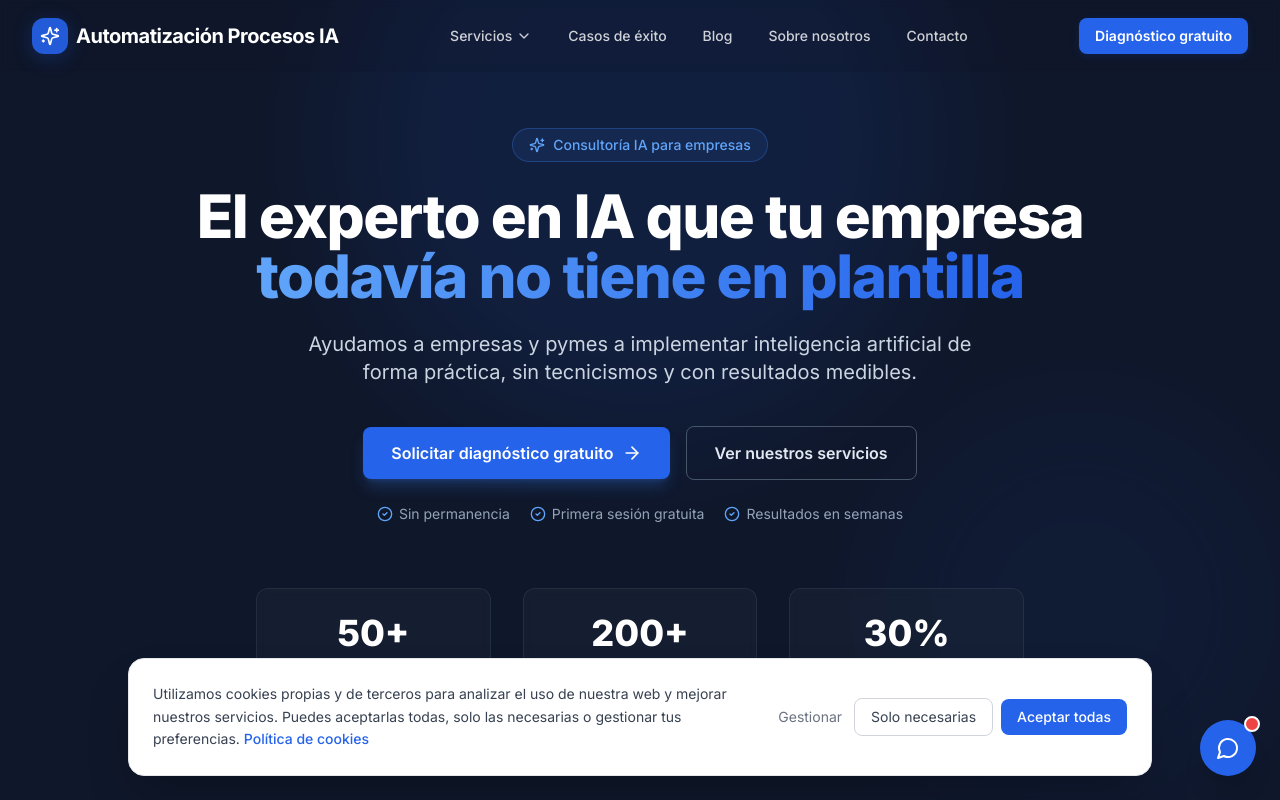
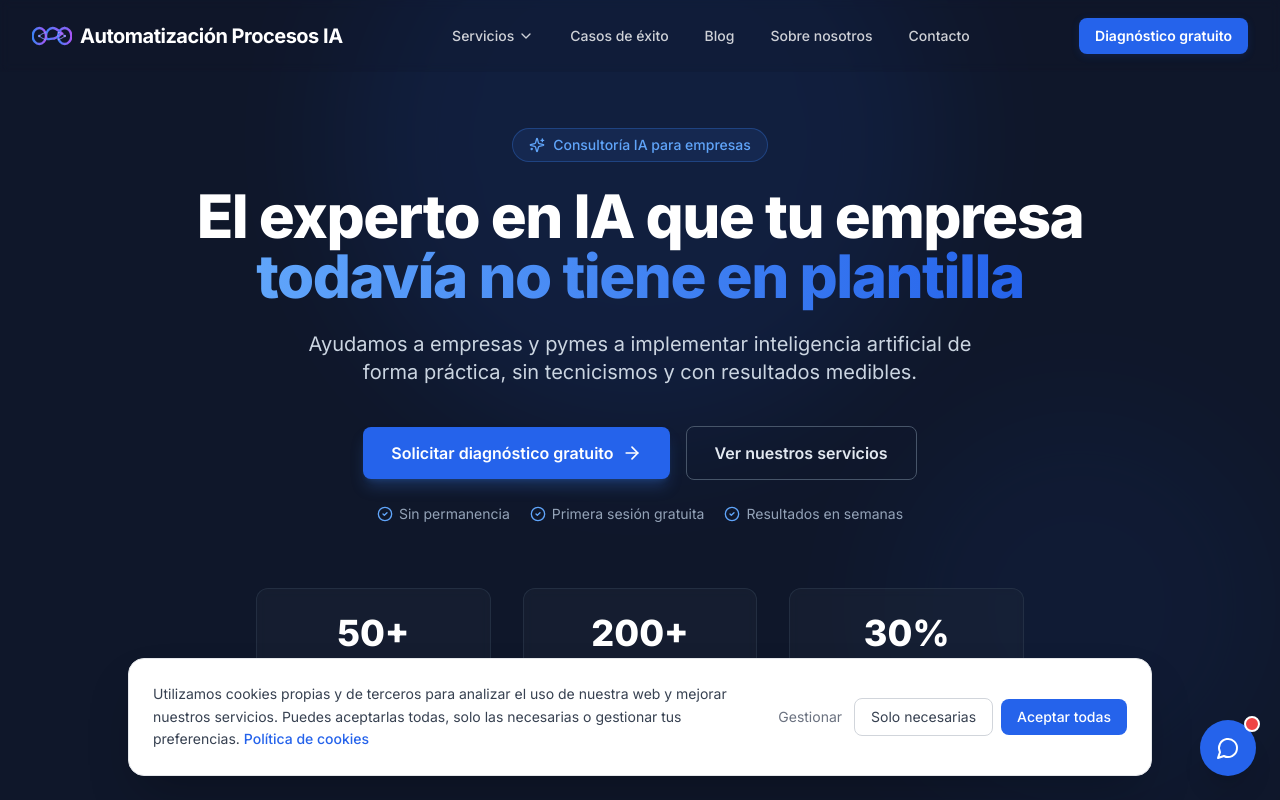
Before and after one commit to OscarResima/consultora-ia-web, a Next.js app: page / in a window 1280 px wide. Shown: the top 800 px of the page. Built offline with nearby package versions, Linux system fonts and the light colour scheme.

Commit message:
Replace logo icon with custom infinity+circuit SVG matching brand identity
https://claude.ai/code/session_0138X1GLVMPHzw4HvH1iomdQ

```diff
--- a/components/layout/Footer.tsx
+++ b/components/layout/Footer.tsx
@@ -3,7 +3,6 @@
 import { useState } from 'react'
 import Link from 'next/link'
 import {
-  Sparkles,
   Linkedin,
   Twitter,
   Youtube,
@@ -12,6 +11,7 @@ import {
   ArrowRight,
   CheckCircle,
 } from 'lucide-react'
+import LogoIcon from '@/components/ui/LogoIcon'
 import { cn } from '@/lib/utils'
 import { COMPANY_INFO } from '@/lib/constants'
 
@@ -125,9 +125,7 @@ export default function Footer() {
           {/* Columna empresa */}
           <div className="lg:col-span-2">
             <Link href="/" className="flex items-center gap-2 mb-4">
-              <div className="flex items-center justify-center w-9 h-9 bg-brand-600 rounded-xl">
-                <Sparkles className="w-5 h-5 text-white" />
-              </div>
+              <LogoIcon size={40} />
               <span className="font-bold text-xl text-white">Automatización Procesos IA</span>
             </Link>
             <p className="text-navy-300 text-sm leading-relaxed mb-6 max-w-sm">
--- a/components/layout/Header.tsx
+++ b/components/layout/Header.tsx
@@ -13,8 +13,8 @@ import {
   GraduationCap,
   Target,
   BarChart3,
-  Sparkles,
 } from 'lucide-react'
+import LogoIcon from '@/components/ui/LogoIcon'
 import { cn } from '@/lib/utils'
 import { NAV_ITEMS } from '@/lib/constants'
 import Button from '@/components/ui/Button'
@@ -80,16 +80,7 @@ export default function Header() {
             className="flex items-center gap-2 flex-shrink-0 group"
             aria-label="Automatización Procesos IA — Inicio"
           >
-            <div
-              className={cn(
-                'flex items-center justify-center w-9 h-9 rounded-xl transition-all duration-300',
-                isScrolled
-                  ? 'bg-brand-600 shadow-brand-sm'
-                  : 'bg-brand-600/90 shadow-brand'
-              )}
-            >
-              <Sparkles className="w-5 h-5 text-white" />
-            </div>
+            <LogoIcon size={40} />
             <span
               className={cn(
                 'font-bold text-xl tracking-tight transition-colors duration-300',
--- /dev/null
+++ b/components/ui/LogoIcon.tsx
@@ -0,0 +1,72 @@
+export default function LogoIcon({ className = '', size = 36 }: { className?: string; size?: number }) {
+  return (
+    <svg
+      width={size}
+      height={size}
+      viewBox="0 0 120 120"
+      fill="none"
+      xmlns="http://www.w3.org/2000/svg"
+      className={className}
+      aria-hidden="true"
+    >
+      <defs>
+        <linearGradient id="lg1" x1="0%" y1="0%" x2="100%" y2="0%">
+          <stop offset="0%" stopColor="#3B82F6" />
+          <stop offset="100%" stopColor="#A855F7" />
+        </linearGradient>
+        <linearGradient id="lg2" x1="0%" y1="0%" x2="100%" y2="0%">
+          <stop offset="0%" stopColor="#60A5FA" />
+          <stop offset="100%" stopColor="#C084FC" />
+        </linearGradient>
+      </defs>
+
+      {/* Símbolo infinito */}
+      <path
+        d="M42 60 C42 46 52 36 62 36 C72 36 80 44 90 52 C80 60 72 68 62 68 C52 68 42 74 42 60 Z"
+        stroke="url(#lg1)"
+        strokeWidth="7"
+        fill="none"
+        strokeLinecap="round"
+      />
+      <path
+        d="M78 60 C78 46 88 36 98 36"
+        stroke="url(#lg1)"
+        strokeWidth="7"
+        fill="none"
+        strokeLinecap="round"
+      />
+      <path
+        d="M78 60 C78 74 88 84 98 84 C108 84 118 74 118 60 C118 46 108 36 98 36"
+        stroke="url(#lg1)"
+        strokeWidth="7"
+        fill="none"
+        strokeLinecap="round"
+      />
+      <path
+        d="M42 60 C42 74 32 84 22 84 C12 84 2 74 2 60 C2 46 12 36 22 36 C32 36 42 46 42 60 Z"
+        stroke="url(#lg1)"
+        strokeWidth="7"
+        fill="none"
+        strokeLinecap="round"
+      />
+
+      {/* Nodo izquierdo */}
+      <circle cx="22" cy="60" r="4" fill="url(#lg2)" />
+      <line x1="26" y1="56" x2="38" y2="50" stroke="url(#lg2)" strokeWidth="2.5" strokeLinecap="round" />
+      <line x1="26" y1="60" x2="40" y2="60" stroke="url(#lg2)" strokeWidth="2.5" strokeLinecap="round" />
+      <line x1="26" y1="64" x2="38" y2="70" stroke="url(#lg2)" strokeWidth="2.5" strokeLinecap="round" />
+      <circle cx="40" cy="50" r="2.5" fill="#60A5FA" />
+      <circle cx="42" cy="60" r="2.5" fill="#60A5FA" />
+      <circle cx="40" cy="70" r="2.5" fill="#60A5FA" />
+
+      {/* Nodo derecho */}
+      <circle cx="98" cy="60" r="4" fill="url(#lg2)" />
+      <line x1="94" y1="56" x2="82" y2="50" stroke="url(#lg2)" strokeWidth="2.5" strokeLinecap="round" />
+      <line x1="94" y1="60" x2="80" y2="60" stroke="url(#lg2)" strokeWidth="2.5" strokeLinecap="round" />
+      <line x1="94" y1="64" x2="82" y2="70" stroke="url(#lg2)" strokeWidth="2.5" strokeLinecap="round" />
+      <circle cx="80" cy="50" r="2.5" fill="#C084FC" />
+      <circle cx="78" cy="60" r="2.5" fill="#C084FC" />
+      <circle cx="80" cy="70" r="2.5" fill="#C084FC" />
+    </svg>
+  )
+}
```
